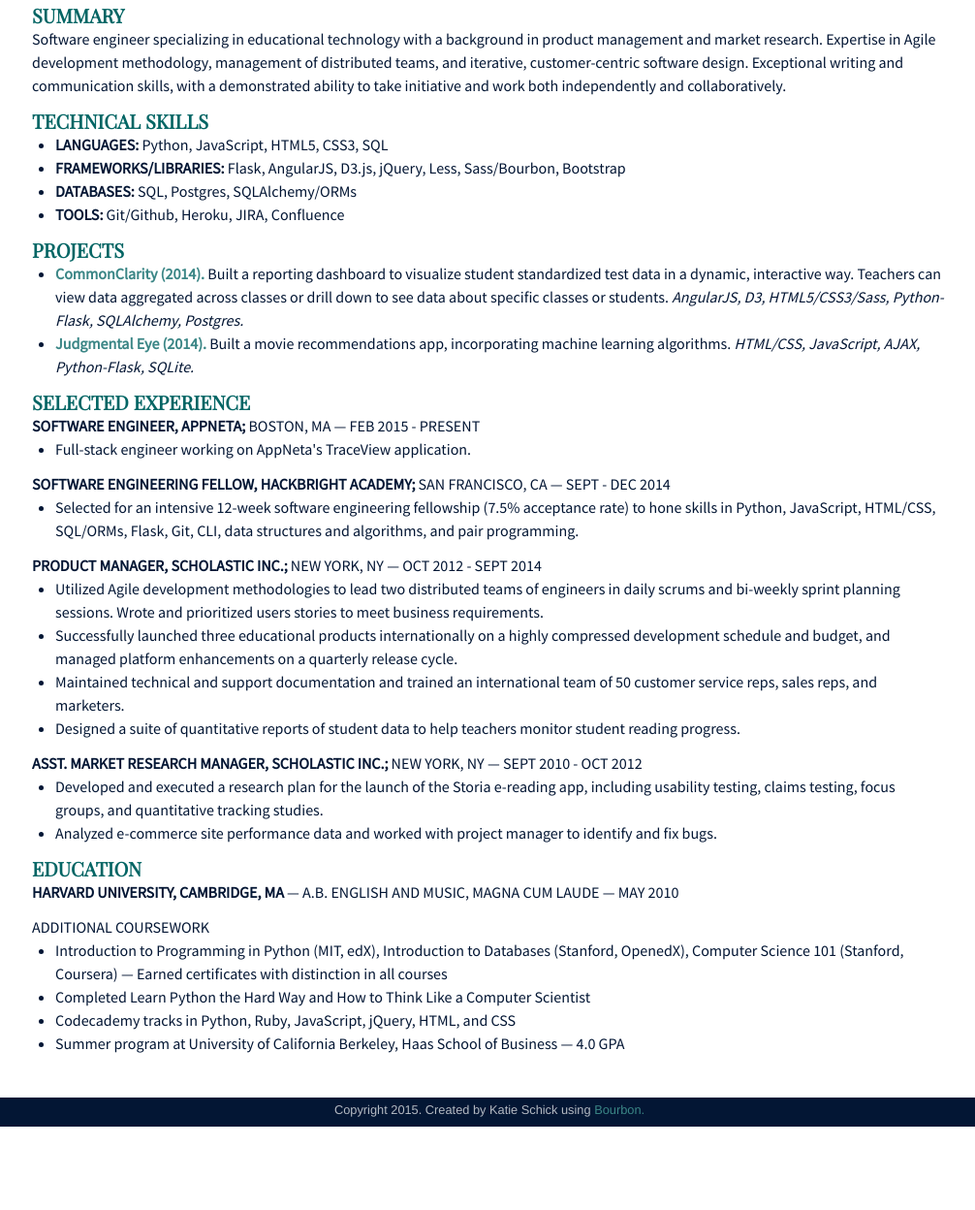
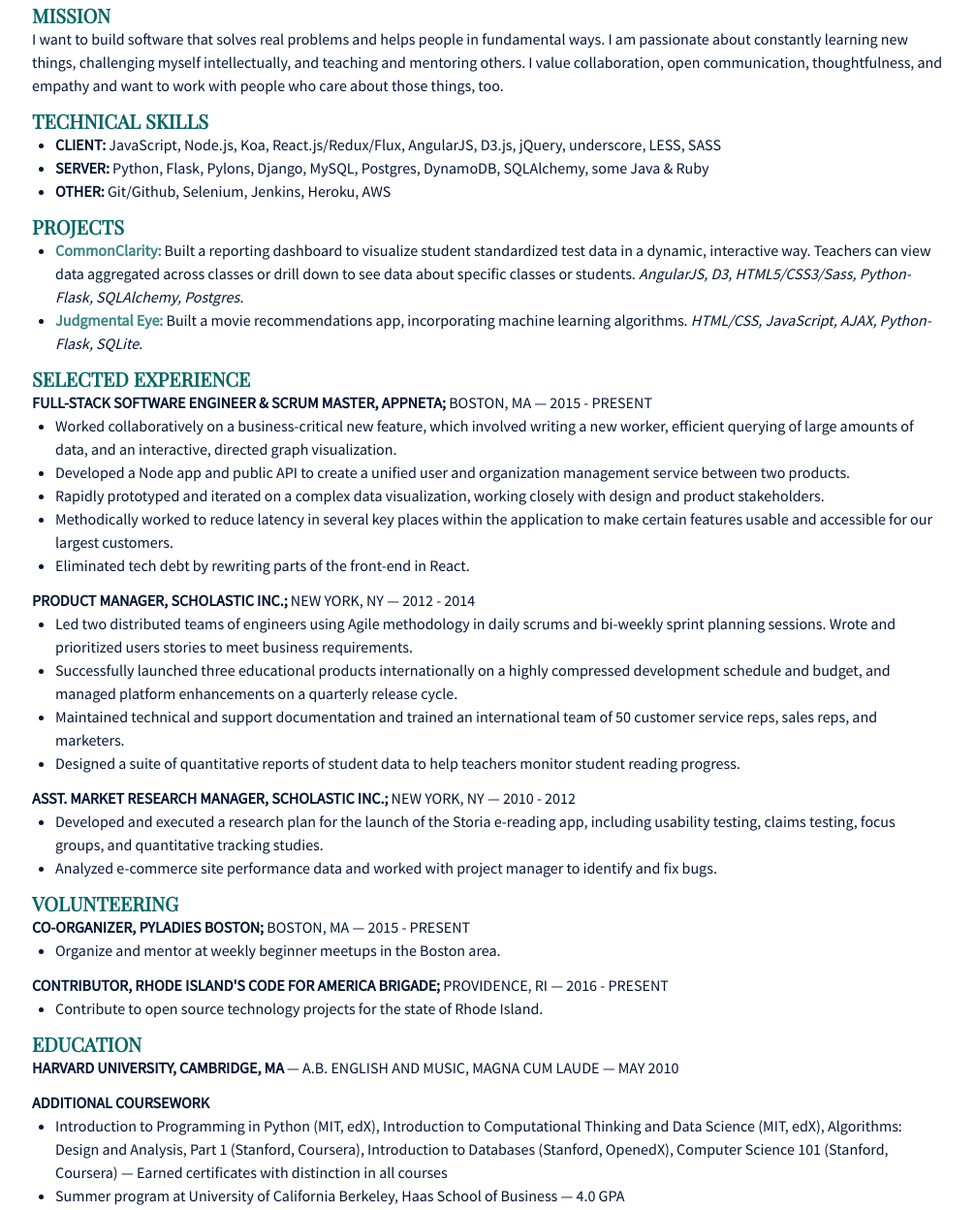
Before and after one commit to kkschick/kkschick.github.io, a plain HTML site: page resume.html in a window 1280 px wide. Shown: the part 173-1421 px from the top of the page at 97% size, without its empty margins (135-1141 px from the left). Before the commit the page ends 1335 px from the top, so only its background shows below. Drawn offline with nearby package versions, Linux system fonts and the light colour scheme.

Commit message:
Updated resume

```diff
--- a/resume.html
+++ b/resume.html
@@ -44,49 +44,54 @@
                 <p><a href="mailto:kkschick@gmail.com" target="_blank">kkschick@gmail.com</a> <strong>||</strong> LinkedIn: <a href="https://www.linkedin.com/in/kkschick/" target="_blank">/in/kkschick/</a> <strong>||</strong> Github: <a href="https://www.github.com/kkschick/" target="_blank">kkschick</a></p>
             </div>
             <div class="resume-body">
-                <h5>SUMMARY</h5>
-                <p>Software engineer specializing in educational technology with a background in product management and market research. Expertise in Agile development methodology, management of distributed teams, and iterative, customer-centric software design. Exceptional writing and communication skills, with a demonstrated ability to take initiative and work both independently and collaboratively.</p>
+                <h5>MISSION</h5>
+                <p>I want to build software that solves real problems and helps people in fundamental ways. I am passionate about constantly learning new things, challenging myself intellectually, and teaching and mentoring others. I value collaboration, open communication, thoughtfulness, and empathy and want to work with people who care about those things, too.</p>
                 <h5>TECHNICAL SKILLS</h5>
                 <ul>
-                    <li><strong>LANGUAGES:</strong> Python, JavaScript, HTML5, CSS3, SQL</li>
-                    <li><strong>FRAMEWORKS/LIBRARIES:</strong> Flask, AngularJS, D3.js, jQuery, Less, Sass/Bourbon, Bootstrap</li>
-                    <li><strong>DATABASES:</strong> SQL, Postgres, SQLAlchemy/ORMs</li>
-                    <li><strong>TOOLS:</strong> Git/Github, Heroku, JIRA, Confluence</li>
+                    <li><strong>CLIENT:</strong> JavaScript, Node.js, Koa, React.js/Redux/Flux, AngularJS, D3.js, jQuery, underscore, LESS, SASS</li>
+                    <li><strong>SERVER:</strong> Python, Flask, Pylons, Django, MySQL, Postgres, DynamoDB, SQLAlchemy, some Java & Ruby</li>
+                    <li><strong>OTHER:</strong> Git/Github, Selenium, Jenkins, Heroku, AWS</li>
                 </ul>
                 <h5>PROJECTS</h5>
                 <ul>
-                    <li><strong><a href="https://www.github.com/kkschick/CommonClarity" target="_blank">CommonClarity (2014).</a></strong> Built a reporting dashboard to visualize student standardized test data in a dynamic, interactive way. Teachers can view data aggregated across classes or drill down to see data about specific classes or students. <em>AngularJS, D3, HTML5/CSS3/Sass, Python-Flask, SQLAlchemy, Postgres.</em></li>
-                    <li><strong><a href="https://www.github.com/kkschick/JudgmentalEye" target="_blank">Judgmental Eye (2014).</a></strong> Built a movie recommendations app, incorporating machine learning algorithms. <em>HTML/CSS, JavaScript, AJAX, Python-Flask, SQLite.</em></li>
+                    <li><strong><a href="https://www.github.com/kkschick/CommonClarity" target="_blank">CommonClarity:</a></strong> Built a reporting dashboard to visualize student standardized test data in a dynamic, interactive way. Teachers can view data aggregated across classes or drill down to see data about specific classes or students. <em>AngularJS, D3, HTML5/CSS3/Sass, Python-Flask, SQLAlchemy, Postgres.</em></li>
+                    <li><strong><a href="https://www.github.com/kkschick/JudgmentalEye" target="_blank">Judgmental Eye:</a></strong> Built a movie recommendations app, incorporating machine learning algorithms. <em>HTML/CSS, JavaScript, AJAX, Python-Flask, SQLite.</em></li>
                 </ul>
                 <h5>SELECTED EXPERIENCE</h5>
-                <h8><strong>SOFTWARE ENGINEER, APPNETA;</strong></h8> BOSTON, MA — FEB 2015 - PRESENT
+                <h8><strong>FULL-STACK SOFTWARE ENGINEER & SCRUM MASTER, APPNETA;</strong></h8> BOSTON, MA — 2015 - PRESENT
                     <ul>
-                        <li>Full-stack engineer working on AppNeta's TraceView application.</li>
+                        <li>Worked collaboratively on a business-critical new feature, which involved writing a new worker, efficient querying of large amounts of data, and an interactive, directed graph visualization.</li>
+                        <li>Developed a Node app and public API to create a unified user and organization management service between two products.</li>
+                        <li>Rapidly prototyped and iterated on a complex data visualization, working closely with design and product stakeholders.</li>
+                        <li>Methodically worked to reduce latency in several key places within the application to make certain features usable and accessible for our largest customers.</li>
+                        <li>Eliminated tech debt by rewriting parts of the front-end in React.</li>
                     </ul>
-
-                <h8><strong>SOFTWARE ENGINEERING FELLOW, HACKBRIGHT ACADEMY;</strong></h8> SAN FRANCISCO, CA — SEPT - DEC 2014
-                    <ul>
-                        <li>Selected for an intensive 12-week software engineering fellowship (7.5% acceptance rate) to hone skills in Python, JavaScript, HTML/CSS, SQL/ORMs, Flask, Git, CLI, data structures and algorithms, and pair programming.</li>
-                    </ul>
-                <h8><strong>PRODUCT MANAGER, SCHOLASTIC INC.;</strong></h8> NEW YORK, NY — OCT 2012 - SEPT 2014
+                <h8><strong>PRODUCT MANAGER, SCHOLASTIC INC.;</strong></h8> NEW YORK, NY — 2012 - 2014
                 <ul>
-                    <li>Utilized Agile development methodologies to lead two distributed teams of engineers in daily scrums and bi-weekly sprint planning sessions. Wrote and prioritized users stories to meet business requirements.</li>
+                    <li>Led two distributed teams of engineers using Agile methodology in daily scrums and bi-weekly sprint planning sessions. Wrote and prioritized users stories to meet business requirements.</li>
                     <li>Successfully launched three educational products internationally on a highly compressed development schedule and budget, and managed platform enhancements on a quarterly release cycle.</li>
                     <li>Maintained technical and support documentation and trained an international team of 50 customer service reps, sales reps, and marketers.</li>
                     <li>Designed a suite of quantitative reports of student data to help teachers monitor student reading progress.</li>
                 </ul>
-                <h8><strong>ASST. MARKET RESEARCH MANAGER, SCHOLASTIC INC.;</strong></h8> NEW YORK, NY — SEPT 2010 - OCT 2012
+                <h8><strong>ASST. MARKET RESEARCH MANAGER, SCHOLASTIC INC.;</strong></h8> NEW YORK, NY — 2010 - 2012
                 <ul>
                     <li>Developed and executed a research plan for the launch of the Storia e­-reading app, including usability testing, claims testing, focus groups, and quantitative tracking studies.</li>
                     <li>Analyzed e-commerce site performance data and worked with project manager to identify and fix bugs.</li>
                 </ul>
+                <h5>VOLUNTEERING</h5>
+                <h8><strong>CO-ORGANIZER, PYLADIES BOSTON;</strong></h8> BOSTON, MA — 2015 - PRESENT
+                    <ul>
+                        <li>Organize and mentor at weekly beginner meetups in the Boston area.</li>
+                    </ul>
+                <h8><strong>CONTRIBUTOR, RHODE ISLAND'S CODE FOR AMERICA BRIGADE;</strong></h8> PROVIDENCE, RI — 2016 - PRESENT
+                    <ul>
+                        <li>Contribute to open source technology projects for the state of Rhode Island.</li>
+                    </ul>
                 <h5>EDUCATION</h5>
                 <p><strong>HARVARD UNIVERSITY, CAMBRIDGE, MA</strong> — A.B. ENGLISH AND MUSIC, MAGNA CUM LAUDE — MAY 2010</p>
-                <h7>ADDITIONAL COURSEWORK</h7>
+                <h7><strong>ADDITIONAL COURSEWORK</strong></h7>
                 <ul>
-                    <li>Introduction to Programming in Python (MIT, edX), Introduction to Databases (Stanford, OpenedX), Computer Science 101 (Stanford, Coursera) — Earned certificates with distinction in all courses</li>
-                    <li>Completed Learn Python the Hard Way and How to Think Like a Computer Scientist</li>
-                    <li>Codecademy tracks in Python, Ruby, JavaScript, jQuery, HTML, and CSS</li>
+                    <li>Introduction to Programming in Python (MIT, edX), Introduction to Computational Thinking and Data Science (MIT, edX), Algorithms: Design and Analysis, Part 1 (Stanford, Coursera), Introduction to Databases (Stanford, OpenedX), Computer Science 101 (Stanford, Coursera) — Earned certificates with distinction in all courses</li>
                     <li>Summer program at University of California Berkeley, Haas School of Business — 4.0 GPA</li>
                 </ul>
 
```
